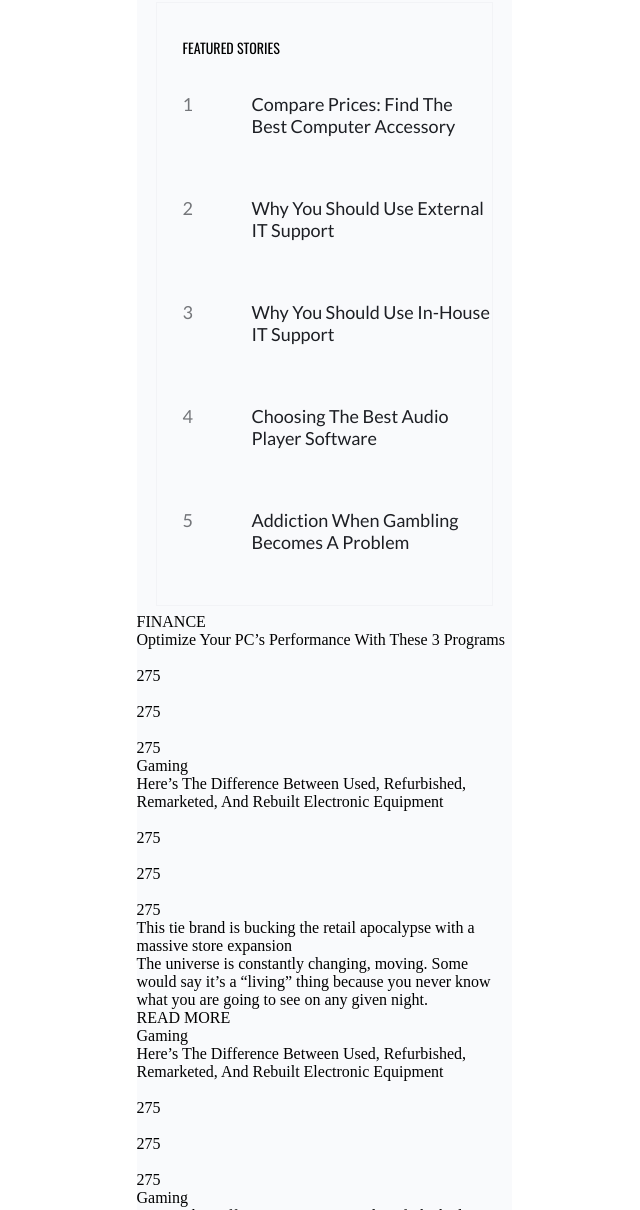
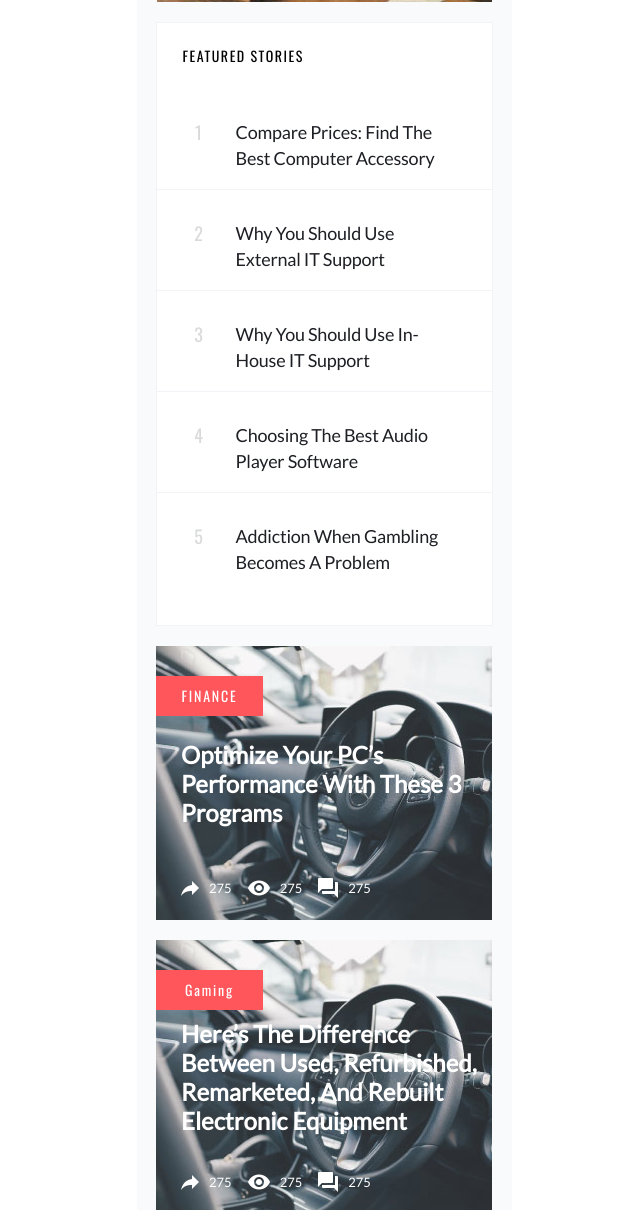
Before and after one commit to eunbij/pre-challenge-fe, a plain HTML site: page index.html in a window 1280 px wide. Shown: the part 529-1739 px from the top of the page, without its empty margins (316-956 px from the left). Drawn offline with nearby package versions, Linux system fonts and the light colour scheme.

Commit message:
프리온보딩 챌린지 사전과제 구조 수정 및 고정형 레이아웃 작업

```diff
--- a/css/index.css
+++ b/css/index.css
@@ -71,7 +71,7 @@ main {
 .banner {
     width: 335px;
     height: 441px;
-    margin: 0 auto 20px auto;
+    margin: 20px auto;
     position: relative;
 }
 .banner:before {
@@ -83,7 +83,7 @@ main {
     width: 100%;
     height: 100%;
     background: no-repeat center url('../image/bannerimg.jpg');
-    opacity: 0.8;
+    opacity: 0.9;
 }
 .banner .bannerContents {
     position: relative;
@@ -98,12 +98,14 @@ main {
     top: 84px;
     z-index: 99;
 }
-.banner .category .categoryTag {
+.category .categoryTag {
     font-family: 'Oswald', sans-serif;
     font-weight: 500;
     text-align: center;
     font-size: 14px;
     line-height: 40px;
+    color: #fff;
+    letter-spacing: 1.75px;
 }
 .banner h2 {
     font-family: 'Oswald', sans-serif;
@@ -154,42 +156,120 @@ main {
 .stories {
     width: 335px;
     height: 602px;
+    background: #fff;
     border: 1px solid #f2f3f6;
-    margin: 0 auto;
+    margin: 0 auto 20px auto;
 }
 .stories h4 {
-    height: 90px;
-    line-height: 90px;
+    height: 66px;
+    line-height: 66px;
     font-family: 'Oswald', sans-serif;
     font-size: 14px;
     font-weight: 500;
     /* padding-top: 34px; */
     padding-left: 26px;
+    letter-spacing: 1.5px;
 }
 .stories .storiesContents {
-    font-family: 'Lato', sans-serif;
+    /* height: 46px; */
+    width: 294px;
+    margin: 0 auto;
     font-weight: 500;
     font-size: 18px;
-}
-.stories .storiesContents .storiesRank {
-    width: 60px;
-    padding-left: 26px;
-    float: left;
-}
-.stories .storiesContents .storiesRank li {
-    height: 104px;
-}
-.stories .storiesContents .storiesRank a {
-    color: #1d1f24;
-    opacity: 0.6;
-}
-.stories .storiesContents .storiesTitle {
-    width: 240px;
-    float: right;
-}
-.stories .storiesContents .storiesTitle li {
-    height: 104px;
-}
-.stories .storiesContents .storiesTitle a {
     color: #1d1f24;
 }
+.stories .storiesContents .contents01,
+.stories .storiesContents .contents02,
+.stories .storiesContents .contents03,
+.stories .storiesContents .contents04,
+.stories .storiesContents .contents05 {
+    height: 40px;
+    display: flex;
+    justify-content: space-around;
+    padding: 30px 0;
+}
+.stories .storiesContents .rank {
+    width: 12px;
+    font-family: 'Oswald', serif;
+    opacity: 0.16;
+    text-align: center;
+}
+.stories .storiesContents .subject {
+    width: 220px;
+    font-family: 'Lato', sans-serif;
+    letter-spacing: -0.2px;
+    line-height: 26px;
+}
+.stories .storiesContents .line {
+    display: block;
+    width: 335px;
+    height: 1px;
+    background: #f2f3f6;
+    padding: 0;
+    transform: translateX(-20px);
+}
+.card {
+    width: 336px;
+    height: 274px;
+    margin: 0 auto 20px auto;
+    position: relative;
+    display: flex;
+    flex-flow: column;
+    justify-content: center;
+}
+.card:before {
+    content: '';
+    display: block;
+    position: absolute;
+    left: 0;
+    top: 0;
+    width: 100%;
+    height: 100%;
+    background: no-repeat center url('../image/cardimage01.jpg');
+    opacity: 0.9;
+}
+.card .category {
+    width: 107px;
+    height: 40px;
+    line-height: 40px;
+    background: #FF565C;
+    position: absolute;
+    left: 0;
+    top: 30px;
+    z-index: 99;
+}
+.cardText {
+    font-family: 'Lato', sans-serif;
+    font-weight: 600;
+    font-size: 24px;
+    color: #fff;
+    position: absolute;
+    left: 25px;
+    z-index: 99;
+}
+.cardFooter {
+    position: absolute;
+    left: 25px;
+    bottom: 22px;
+    z-index: 99;
+    display: flex;
+    justify-content: space-around;
+    align-items: center;
+}
+.cardFooter .share,
+.cardFooter .views,
+.cardFooter .comment {
+    display: flex;
+    justify-content: space-around;
+    align-items: center;
+    margin-right: 16px;
+}
+.cardFooter img {
+    margin-right: 10px;
+}
+.cardFooter p {
+    font-family: 'Lato', sans-serif;
+    font-size: 13px;
+    font-weight: 500;
+    color: #fff;
+}
--- a/index.html
+++ b/index.html
@@ -71,23 +71,33 @@
             <article class="stories">
                 <h4>FEATURED STORIES</h4>
                 <div class="storiesContents">
-                    <ul class="storiesRank">
-                        <li><a href="#">1</a></li>
-                        <li><a href="#">2</a></li>
-                        <li><a href="#">3</a></li>
-                        <li><a href="#">4</a></li>
-                        <li><a href="#">5</a></li>
-                    </ul>
-                    <ul class="storiesTitle">
-                        <li><a href="#">Compare Prices: Find The Best Computer Accessory</a></li>
-                        <li><a href="#">Why You Should Use External IT Support</a></li>
-                        <li><a href="#">Why You Should Use In-House IT Support</a></li>
-                        <li><a href="#">Choosing The Best Audio Player Software</a></li>
-                        <li><a href="#">Addiction When Gambling Becomes A Problem</a></li>
-                    </ul>
+                    <div class="contents01">
+                        <div class="rank">1</div>
+                        <div class="subject">Compare Prices: Find The Best Computer Accessory</div>
+                    </div>
+                    <span class="line"></span>
+                    <div class="contents02">
+                        <div class="rank">2</div>
+                        <div class="subject">Why You Should Use External IT Support</div>
+                    </div>
+                    <span class="line"></span>
+                    <div class="contents03">
+                        <div class="rank">3</div>
+                        <div class="subject">Why You Should Use In-House IT Support</div>
+                    </div>
+                    <span class="line"></span>
+                    <div class="contents04">
+                        <div class="rank">4</div>
+                        <div class="subject">Choosing The Best Audio Player Software</div>
+                    </div>
+                    <span class="line"></span>
+                    <div class="contents05">
+                        <div class="rank">5</div>
+                        <div class="subject">Addiction When Gambling Becomes A Problem</div>
+                    </div>
                 </div>
             </article>
-            <article class="card1">
+            <article class="card">
                 <div class="category">
                     <p class="categoryTag">FINANCE</p>
                 </div>
@@ -96,20 +106,20 @@
                 </h3>
                 <div class="cardFooter">
                     <div class="share">
-                        <img src="#" alt="">
+                        <img src="./image/ico-share.png" alt="shareicon">
                         <p>275</p>
                     </div>
                     <div class="views">
-                        <img src="#" alt="">
+                        <img src="./image/ico-views.png" alt="viewsicon">
                         <p>275</p>
                     </div>
                     <div class="comment">
-                        <img src="#" alt="">
+                        <img src="./image/ico-comments.png" alt="commentsicon">
                         <p>275</p>
                     </div>
                 </div>
             </article>
-            <article class="card2">
+            <article class="card">
                 <div class="category">
                     <p class="categoryTag">Gaming</p>
                 </div>
@@ -118,15 +128,15 @@
                 </h3>
                 <div class="cardFooter">
                     <div class="share">
-                        <img src="#" alt="">
+                        <img src="./image/ico-share.png" alt="shareicon">
                         <p>275</p>
                     </div>
                     <div class="views">
-                        <img src="#" alt="">
+                        <img src="./image/ico-views.png" alt="viewsicon">
                         <p>275</p>
                     </div>
                     <div class="comment">
-                        <img src="#" alt="">
+                        <img src="./image/ico-comments.png" alt="commentsicon">
                         <p>275</p>
                     </div>
                 </div>
```
Also changed, not shown: 1 other file.
